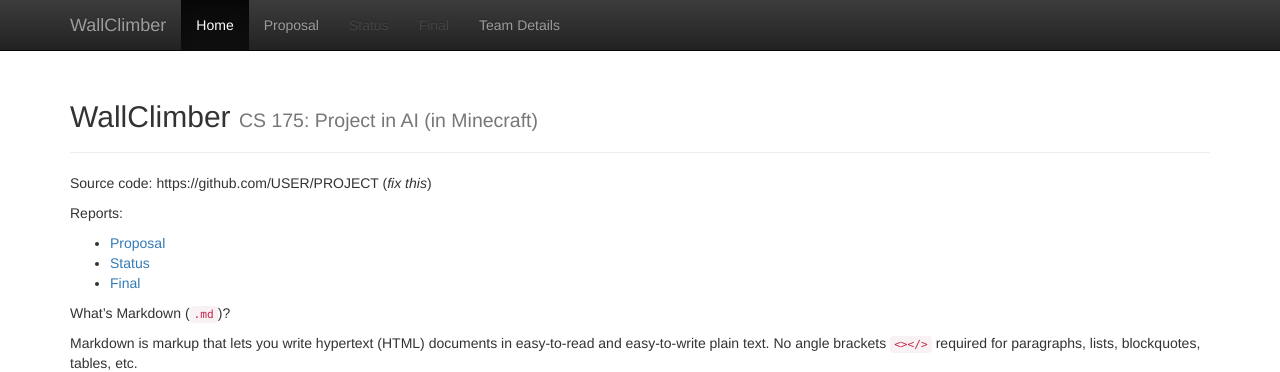
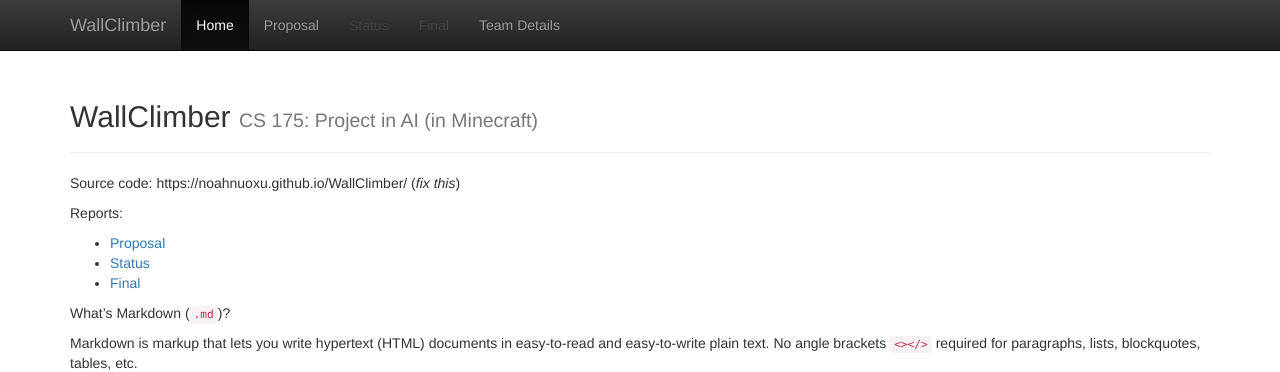
Before and after one commit to Superpanda35/Serious-Sam, a Jekyll site: the page built from docs/index.md, in a window 1280 px wide. Shown: the top 372 px of the page. Built offline with Jekyll 4.4.1, drawn with Linux system fonts in a browser that asks for light colours; formulas are drawn with MathJax 3; part of the change alters nothing that is shown.

Commit message:
Update index.md

```diff
--- a/docs/index.md
+++ b/docs/index.md
@@ -3,7 +3,7 @@ layout: default
 title:  Home
 ---
 
-Source code: https://github.com/USER/PROJECT (_fix this_)
+Source code: https://noahnuoxu.github.io/WallClimber/ (_fix this_)
 
 Reports:
 
```
